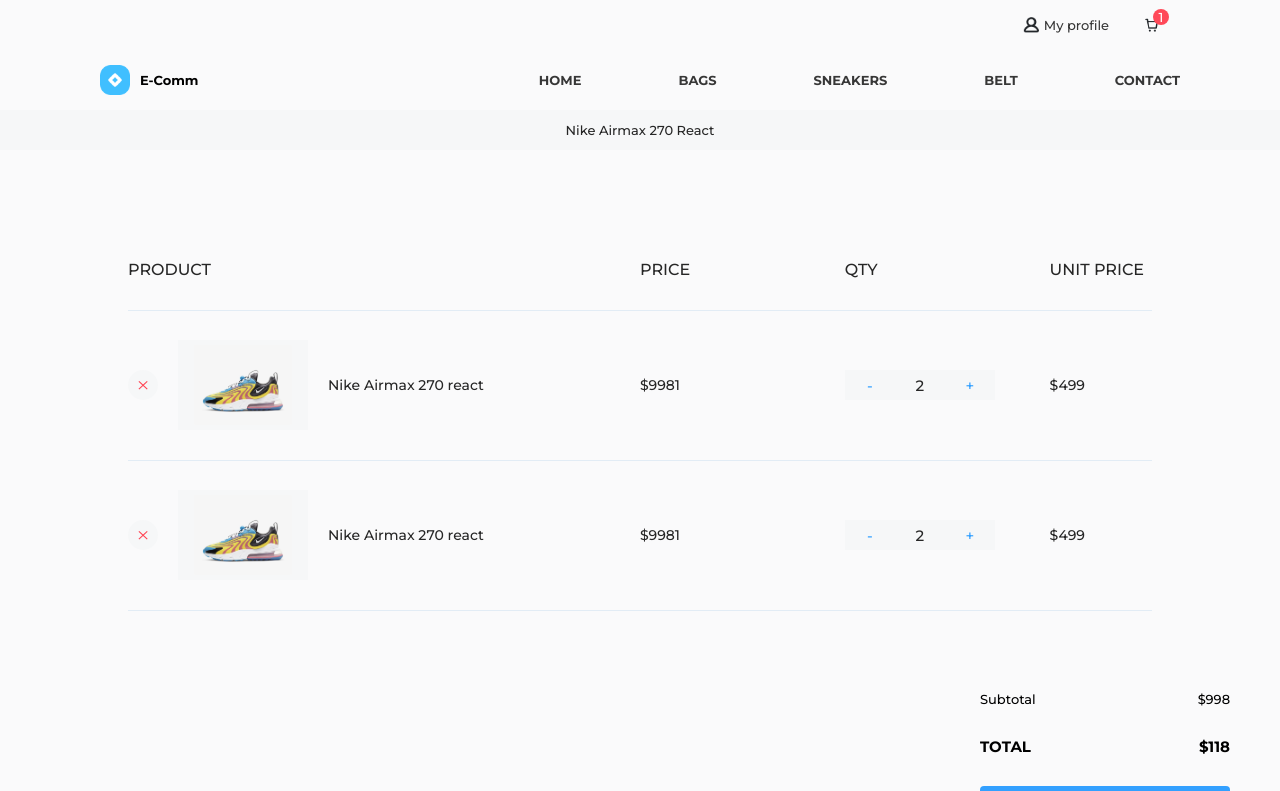
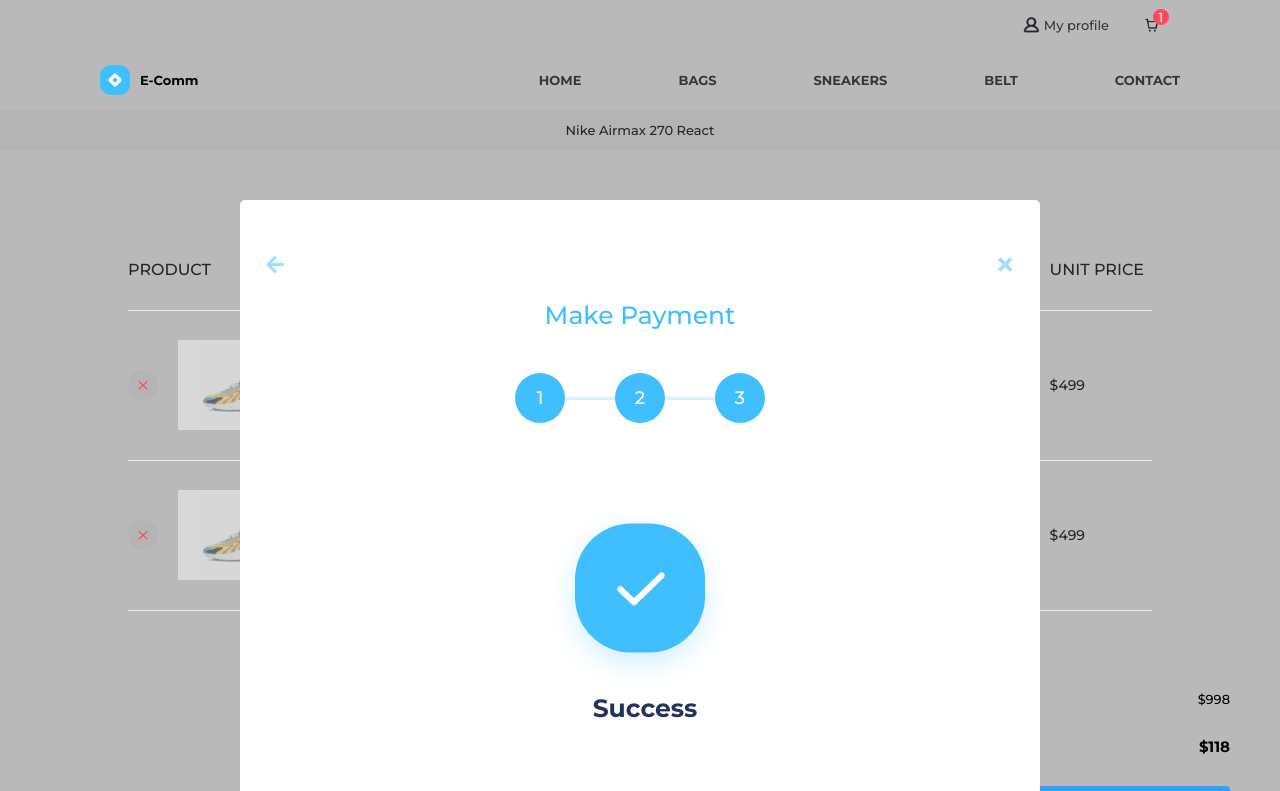
Before and after one commit to Gabriel200395/e-commerce, a React (Create React App) app: page / in a window 1280 px wide. Shown: the top 791 px of the page. Built offline with nearby package versions, Linux system fonts and the light colour scheme.

Commit message:
finalizando formulários

```diff
--- a/src/components/cart/index.tsx
+++ b/src/components/cart/index.tsx
@@ -4,7 +4,7 @@
 import { useEffect, useState } from "react";
 
 export default function Cart() {
-  const [modal, setModal] = useState(false);
+  const [modal, setModal] = useState(true);
 
   useEffect(() => {
     if (modal) {
--- a/src/components/steps/index.tsx
+++ b/src/components/steps/index.tsx
@@ -1,6 +1,7 @@
 import credit from "../../assets/icons/credit.png";
 import paypal from "../../assets/icons/paypal.png";
 import bank from "../../assets/icons/bank.png";
+import sucess from "../../assets/icons/sucess.png";
 
 import "./styles.css";
 import { ChangeEvent } from "react";
@@ -20,12 +21,12 @@
       <div className="steps-container">
         <span className="active">1</span>
         <div className="border-step"></div>
-        <span className="disabled">2</span>
+        <span className="active">2</span>
         <div className="border-step"></div>
-        <span className="disabled">3</span>
+        <span className="active">3</span>
       </div>
 
-      <form onSubmit={(e: ChangeEvent<HTMLFormElement>) => e.preventDefault()}>
+      {/* <form onSubmit={(e: ChangeEvent<HTMLFormElement>) => e.preventDefault()}>
         <div className="modal-form">
           <div className="modal-column-one">
             <div className="fields-container">
@@ -70,6 +71,35 @@
 
         <button>Go to Payment</button>
       </form>
+ */}
+
+  {/*     <form onSubmit={(e: ChangeEvent<HTMLFormElement>) => e.preventDefault()}>
+        <div className="modal-form-two">
+          <div className="modal-column-one">
+            <div className="fields-container">
+              <input type="text" placeholder="Card Number" />
+              <div className="fields-grups">
+                <input type="text" placeholder="Expiry" />
+                <input type="text" placeholder="CVV" />
+              </div>
+              <input type="text" placeholder="Holder Number" />
+            </div>
+          </div>
+        </div>
+
+        <button>Go to Payment</button>
+      </form> */}
+
+      <form onSubmit={(e: ChangeEvent<HTMLFormElement>) => e.preventDefault()}>
+        <div className="modal-form-three">
+          <div className="modal-column-one">
+            <img src={sucess} alt={sucess} />
+             <h3>Success</h3>
+          </div>
+        </div>
+
+        <button>Go to Payment</button>
+      </form>
     </div>
   );
 }
--- a/src/components/steps/styles.css
+++ b/src/components/steps/styles.css
@@ -245,3 +245,115 @@
   color: #fff;
   cursor: pointer;
 }
+
+/*two*/
+
+.modal-container .modal-form-two {
+  display: flex;
+  justify-content: center;
+  align-items: center;
+  width: 100%;
+  margin-top: 40px;
+}
+
+.modal-container form {
+  display: flex;
+  align-items: center;
+  flex-direction: column;
+  width: 100%;
+}
+
+.modal-container .modal-form-two .modal-column-one {
+  display: flex;
+  flex-direction: column;
+  justify-content: center;
+  align-items: center;
+  width: 100%;
+  height: 300px;
+}
+
+.modal-container .modal-form-two .modal-column-one .fields-container {
+  display: flex;
+  flex-direction: column;
+}
+
+.modal-container .modal-form-two .modal-column-one .fields-container input {
+  background-color: #dfdede;
+  height: 45px;
+  width: 300px;
+  outline: none;
+  border: none;
+  border-radius: 5px;
+  margin-bottom: 30px;
+  padding-left: 20px;
+  font-family: "Montserrat", sans-serif;
+  opacity: 0.8;
+}
+
+.modal-container .modal-form .modal-column-one .fields-container ::placeholder {
+  color: #999999;
+}
+
+.modal-container button {
+  background-color: #33a0ff;
+  height: 50px;
+  width: 200px;
+  outline: none;
+  border: none;
+  border-radius: 5px;
+  font-family: "Montserrat", sans-serif;
+  font-size: 16px;
+  font-weight: 500;
+  margin-top: 30px;
+  color: #fff;
+  cursor: pointer;
+}
+
+.modal-container
+  .modal-form-two
+  .modal-column-one
+  .fields-container
+  .fields-grups {
+  display: flex;
+  width: 100%;
+  justify-content: center;
+}
+
+.modal-container .modal-form-two .modal-column-one .fields-grups input {
+  width: 140px;
+}
+
+.modal-container
+  .modal-form-two
+  .modal-column-one
+  .fields-grups
+  input:nth-child(1) {
+  margin-right: 20px;
+}
+
+/*two*/
+
+.modal-container .modal-form-three {
+  display: flex;
+  justify-content: center;
+  align-items: center;
+  width: 100%;
+  margin-top: 40px;
+}
+
+.modal-container .modal-form-three .modal-column-one {
+  display: flex;
+  flex-direction: column;
+  justify-content: center;
+  align-items: center;
+  width: 50%;
+  height: 300px;
+}
+
+.modal-container .modal-form-three .modal-column-one h3 {
+  color: #223263;
+  font-family: "Montserrat", sans-serif;
+  font-size: 25px;
+  font-weight: 600;
+  margin-left: 10px;
+}
```
Also changed, not shown: src/assets/icons/sucess.png (added).
